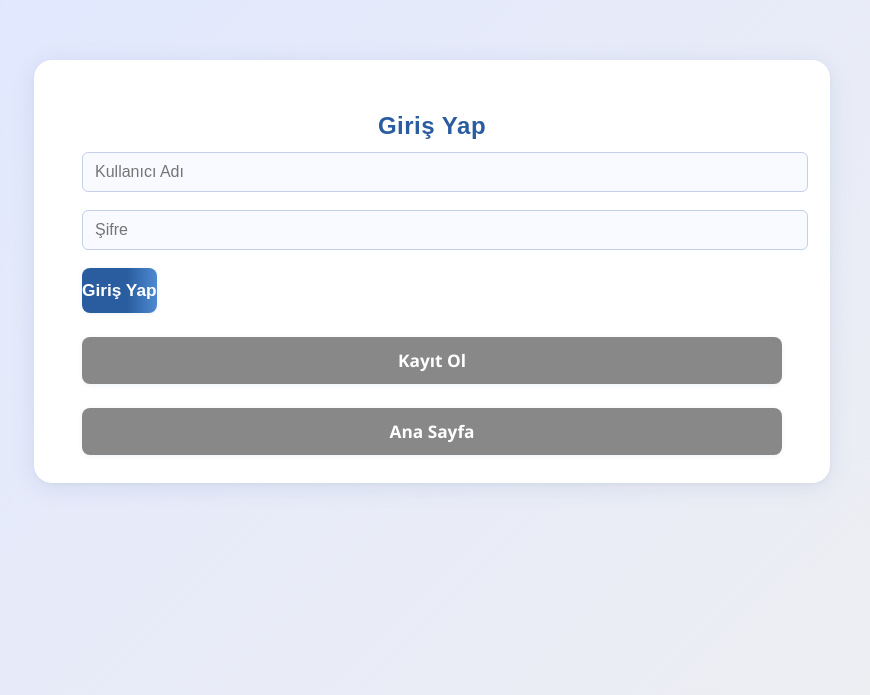
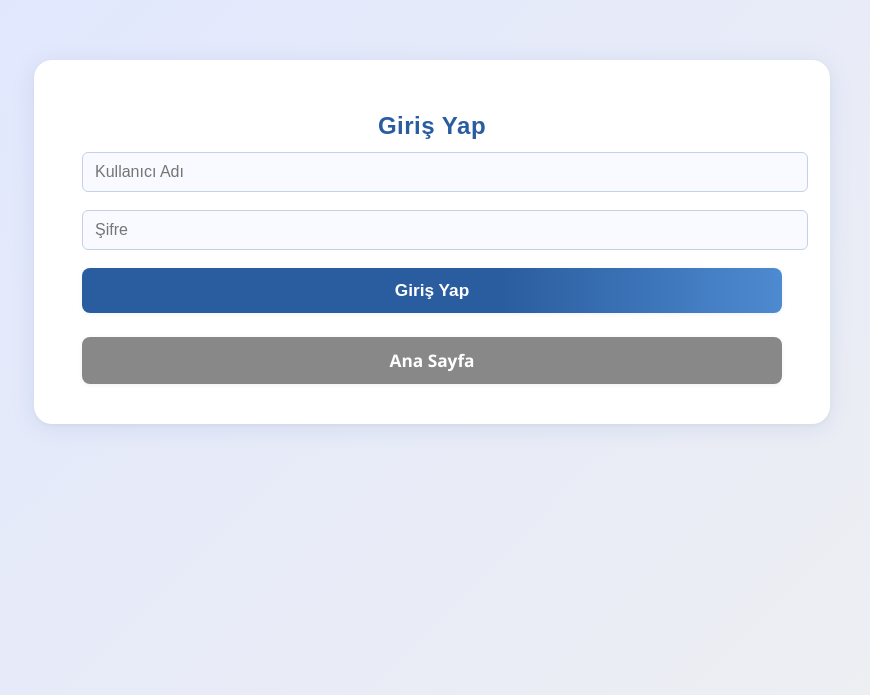
Before and after one commit to ersoy-kardesler/BTK-Hackathon-2025, a Flask app: page /login in a window 1280 px wide. Shown: the top 695 px of the page, without its empty margins (208-1078 px from the left). Run offline with Flask 3, Linux system fonts and the light colour scheme.

Commit message:
Önyüzü düzenle, biraz arkayüzü düzelt

```diff
--- a/app.py
+++ b/app.py
@@ -371,11 +371,14 @@ def login_page():
 
 
 @app.route("/register", methods=["GET"])
+@login_required
+@role_required("admin")
 def register_page():
     """
     Kayıt sayfası
     """
     return render_template("register.html")
+
 
 @app.route("/logout", methods=["GET"])
 def logout_page():
@@ -516,6 +519,8 @@ def auth_logout():
 
 
 @app.route("/auth/register", methods=["POST"])
+@login_required
+@role_required("admin")
 def auth_register():
     """
     Kullanıcı kayıt endpoint'i
--- a/templates/login.html
+++ b/templates/login.html
@@ -10,14 +10,17 @@
     <main>
         <section class="container-wide">
             <h1>Giriş Yap</h1>
-            <form id="login-form" autocomplete="off">
+            <form id="login-form" autocomplete="off" style="margin-bottom:12px;">
                 <input type="text" id="username" name="username" placeholder="Kullanıcı Adı" required>
                 <input type="password" id="password" name="password" placeholder="Şifre" required>
-                <button type="submit" class="btn">Giriş Yap</button>
+                <div class="button-group" style="display:flex;flex-wrap:wrap;gap:12px;justify-content:center;">
+                    <button type="submit" class="btn" style="flex:1;min-width:160px;">Giriş Yap</button>
+                </div>
             </form>
             <div id="alert-area"></div>
-            <a href="{{ url_for('register_page') }}" class="btn" style="margin-top:24px;background:#888;">Kayıt Ol</a>
-            <a href="{{ url_for('index') }}" class="btn" style="margin-top:24px;background:#888;">Ana Sayfa</a>
+            <div class="button-group" style="display:flex;flex-wrap:wrap;gap:12px;justify-content:center;margin-top:24px;">
+                <a href="{{ url_for('index') }}" class="btn" style="flex:1;min-width:160px;background:#888;">Ana Sayfa</a>
+            </div>
         </section>
     </main>
     <script>
```
Also changed, not shown: templates/index.html (+8 -4 lines), templates/register.html (+5 -4 lines).
